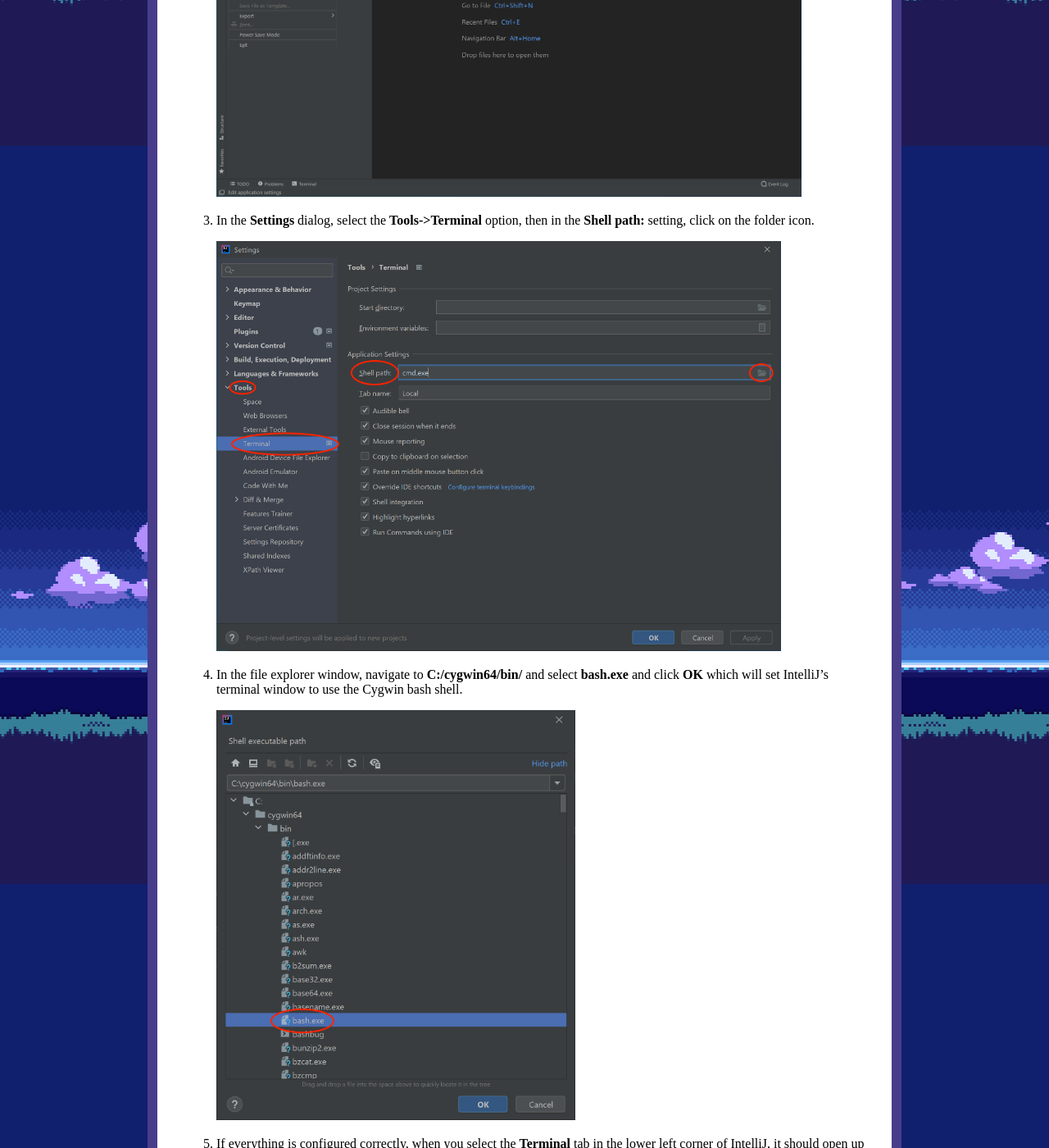
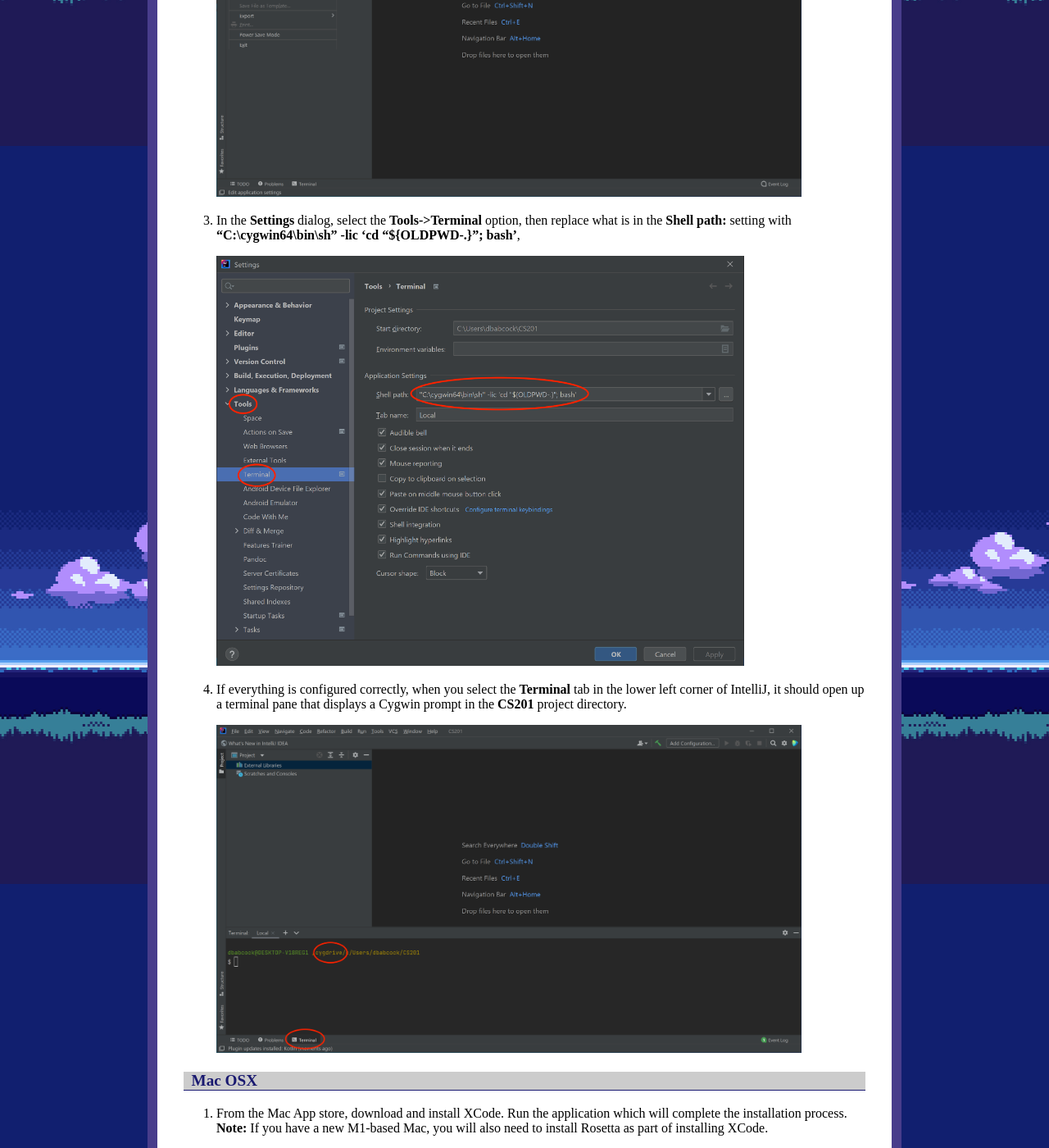
Before and after one commit to ycpcs/cs201-fall2021, a Jekyll site: the page built from resources/index.md, in a window 1280 px wide and 1400 px high, scrolled down 2522 px. Shown: the whole window at 82% size. Built offline with Jekyll 4.4.1, drawn with Linux system fonts in a browser that asks for light colours; some of the changed text lies outside the part shown.

Commit message:
update resources
update resources

```diff
--- a/resources/index.md
+++ b/resources/index.md
@@ -44,15 +44,11 @@ Make sure you have first installed IntelliJ and set up your CS201 project as des
 
     <img src="images/IntelliJSettings.png" alt="IntelliJ Select Settings Window" height="400"/>
 
-3. In the **Settings** dialog, select the **Tools->Terminal** option, then in the **Shell path:** setting, click on the folder icon.
+3. In the **Settings** dialog, select the **Tools->Terminal** option, then replace what is in the **Shell path:** setting with **"C:\cygwin64\bin\sh" -lic 'cd "${OLDPWD-.}"; bash'**,
 
-    <img src="images/IntelliJTools.png" alt="IntelliJ Tools Settings Window" height="500"/>
+    <img src="images/IntelliJTerminal.png" alt="IntelliJ Tools Settings Window" height="500"/>
 
-4. In the file explorer window, navigate to **C:/cygwin64/bin/** and select **bash.exe** and click **OK** which will set IntelliJ's terminal window to use the Cygwin bash shell.
-
-    <img src="images/IntelliJCygwinPath.png" alt="IntelliJ Cygwin Path Window" height="500"/>
-
-5. If everything is configured correctly, when you select the **Terminal** tab in the lower left corner of IntelliJ, it should open up a terminal pane that displays a Cygwin prompt.
+4. If everything is configured correctly, when you select the **Terminal** tab in the lower left corner of IntelliJ, it should open up a terminal pane that displays a Cygwin prompt in the **CS201** project directory.
 
     <img src="images/IntelliJCygwin.png" alt="IntelliJ Cygwin Window" height="400"/>
 
```
Also changed, not shown: resources/images/IntelliJSettings.png, resources/images/IntelliJTerminal.png (added).
